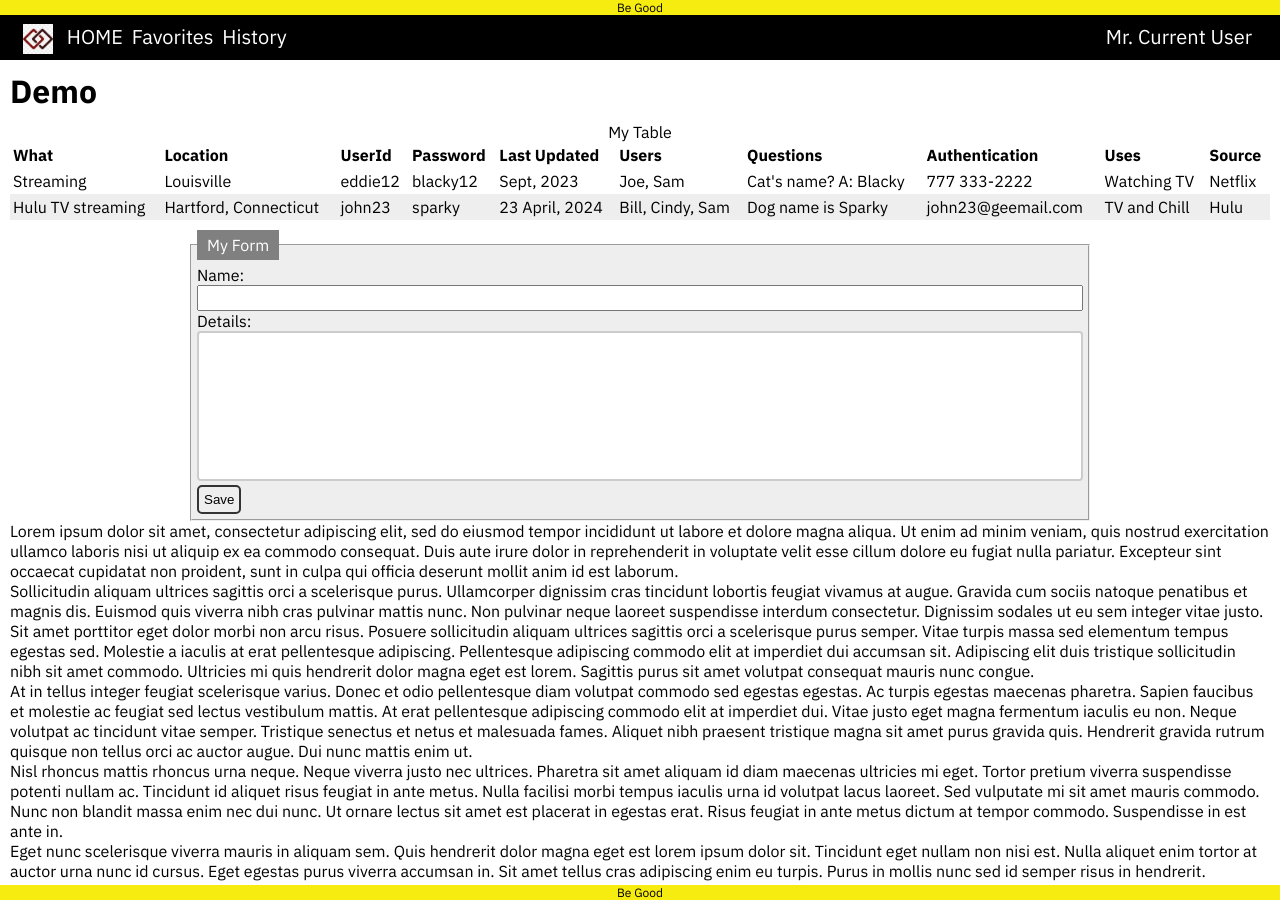
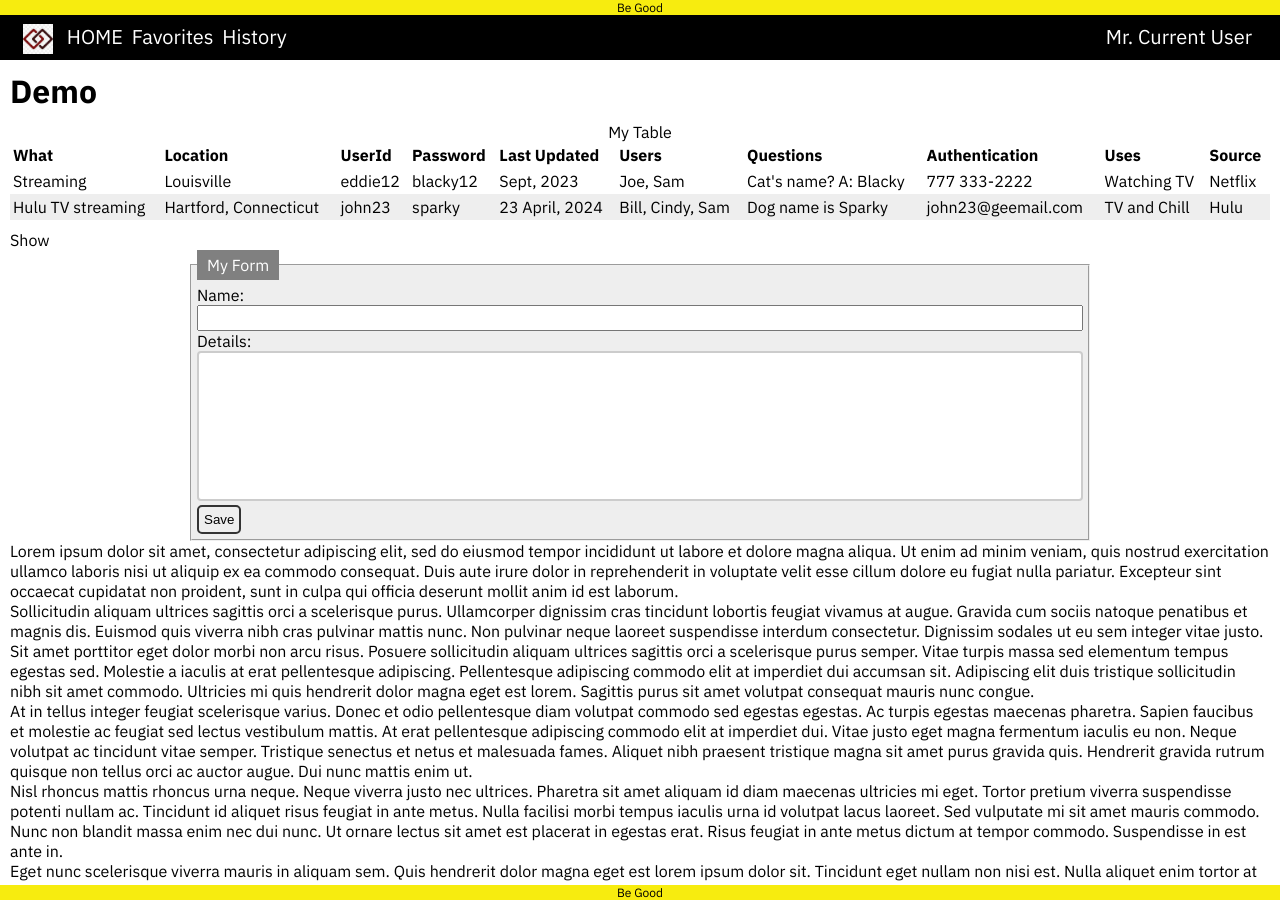
Before and after one commit to gothamgo/demo, a Jekyll site: the page built from index.html, in a window 1280 px wide and 900 px high. Built offline with Jekyll 4.4.1, drawn with Linux system fonts in a browser that asks for light colours.

Commit message:
Update index.html

```diff
--- a/index.html
+++ b/index.html
@@ -15,6 +15,7 @@ layout: default
 
     <h1>Demo</h1>
     {% include table.html %}
+    {% include show.html %}
     {% include form.html %}
 
     <p>
```
